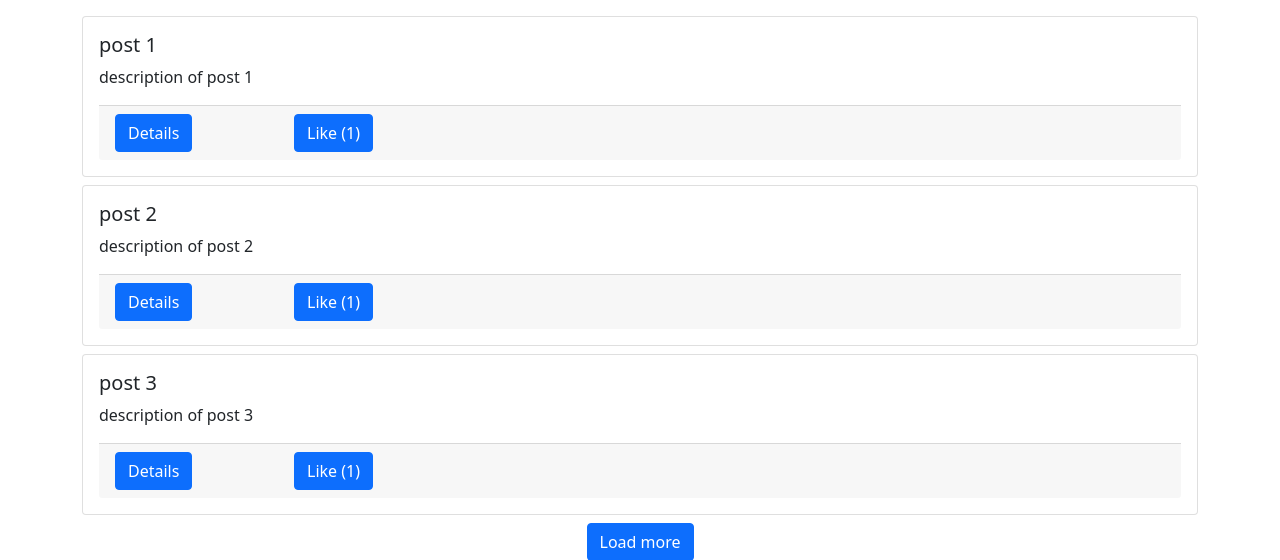
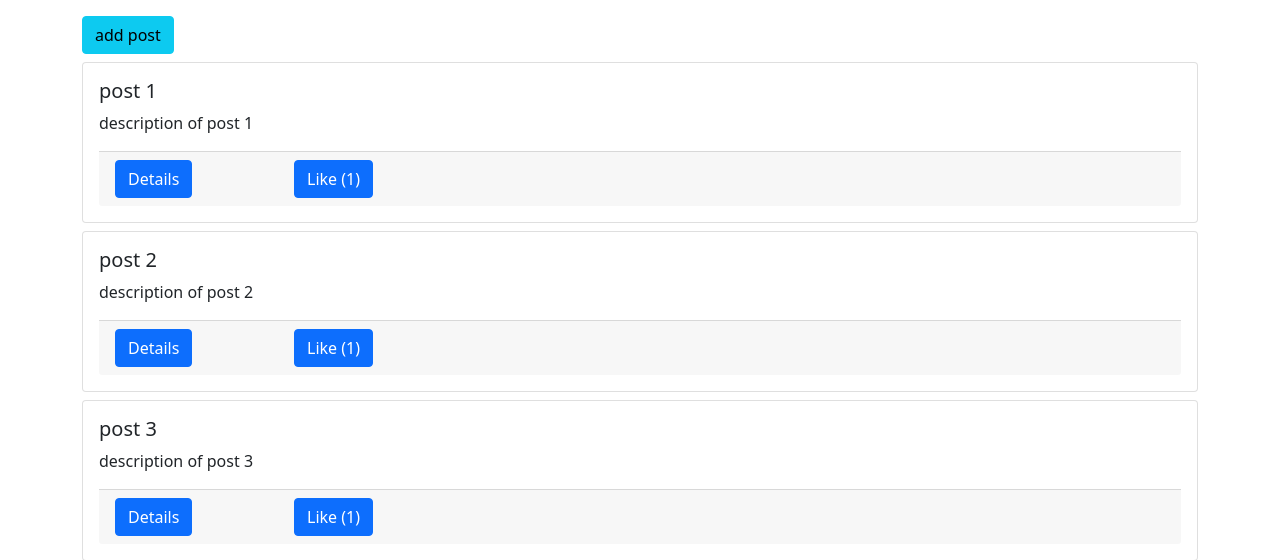
Before and after one commit to spotts01/NAD_A4, a Django app: page / in a window 1280 px wide. Shown: the top 560 px of the page. Run offline with Django 4.2, Linux system fonts and the light colour scheme; data comes from the database, SQL or seed files in the repository.

Commit message:
added add post button

```diff
--- a/posts/templates/posts/main.html
+++ b/posts/templates/posts/main.html
@@ -11,6 +11,31 @@ posts
 
 {% block content %}
 
+    <!-- Modal -->
+    <div class="modal fade" id="addPostModal" tabindex="-1" aria-labelledby="exampleModalLabel" aria-hidden="true">
+            <div class="modal-dialog">
+                <div class="modal-content">
+                    <div class="modal-header">
+                        <h1 class="modal-title fs-5" id="exampleModalLabel">Create post</h1>
+                        <button type="button" class="btn-close" data-bs-dismiss="modal" aria-label="Close"></button>
+                    </div>
+                        <div class="modal-body">
+                        ...
+                    </div>
+                        <div class="modal-footer">
+                        <button type="button" class="btn btn-danger" data-bs-dismiss="modal">close</button>
+                        <button type="button" class="btn btn-success">+ add</button>
+                    </div>
+                </div>
+            </div>
+    </div>
+
+    <!-- Button trigger modal -->
+    <button type="button" class="btn btn-info mb-2" data-bs-toggle="modal" data-bs-target="#addPostModal">
+        add post
+    </button>
+
+
     <div id = "spinner-box" role = "status" class = "text-center">
         <div class="spinner-border" role="status"></div>
     </div>
```
